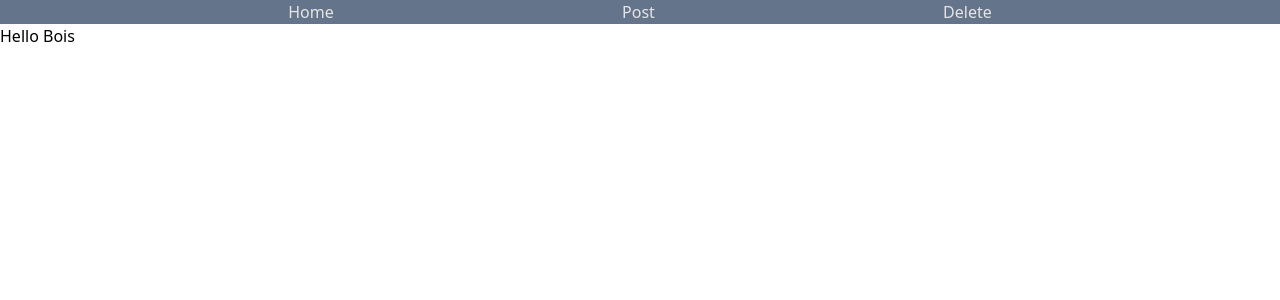
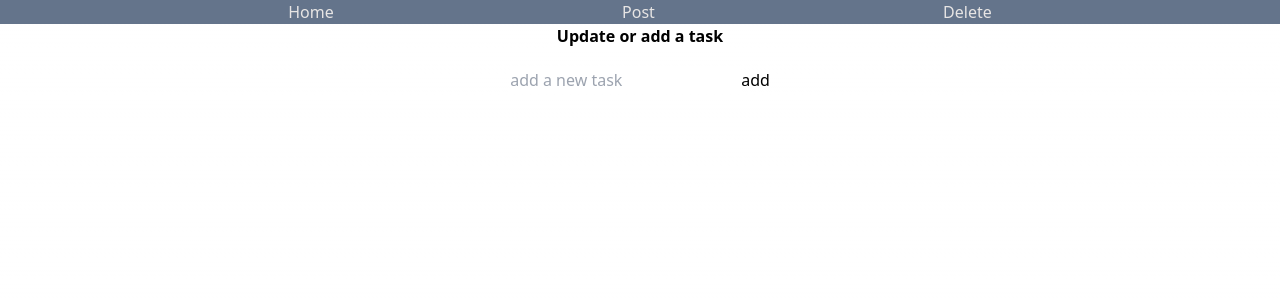
Before and after one commit to joonbot1999/sheet-reader, a Next.js app: page /post in a window 1280 px wide. Shown: the top 300 px of the page. Built offline with nearby package versions, Linux system fonts and the light colour scheme.

Commit message:
implemented post function

```diff
--- a/app/api/document/route.js
+++ b/app/api/all/route.js
@@ -1,7 +1,7 @@
 import { NextResponse } from "next/server";
 import { doc } from '../sheetapi'; // Adjust the import path
 
-export async function GET({ req, res }) {
+export async function GET() {
     try {
         await doc.loadInfo();
         const sheet = doc.sheetsByIndex[0];
--- /dev/null
+++ b/app/api/data/route.js
@@ -0,0 +1,24 @@
+import { NextResponse } from "next/server";
+import { doc } from '../sheetapi'; // Adjust the import path
+
+export async function POST(request) {
+    try {
+        const data = await request.json()
+        const toSend = data.inputValue
+        await doc.loadInfo();
+        const sheet = doc.sheetsByIndex[0];
+        await sheet.addRow({todo: toSend});
+        return NextResponse.json(
+            {
+                status: 200,
+                message: "Successfully sent"
+            })
+    } catch (error) {
+        return NextResponse.json(
+            {
+                status: 500,
+                description: "Something went wrong"
+            })
+    }
+
+}
--- a/app/page.js
+++ b/app/page.js
@@ -13,7 +13,7 @@ export default function Home() {
         if (storedData) {
           setData(JSON.parse(storedData));
           setIsLoading(false);
-          const response = await fetch('/api/document', {
+          const response = await fetch('/api/all', {
             method: 'GET',
             headers: {
               'Content-Type': 'application/json'
@@ -27,7 +27,7 @@ export default function Home() {
           }
         } else {
           // If data is not in local storage, fetch it from the server
-          const response = await fetch('/api/document', {
+          const response = await fetch('/api/all', {
             method: 'GET',
             headers: {
               'Content-Type': 'application/json'
--- a/app/post/page.js
+++ b/app/post/page.js
@@ -1,9 +1,63 @@
 'use client'
+import { headers } from '@/next.config';
+import { useEffect, useState, useRef } from 'react';
 
-export default function Page() {
+export default function Home() {
+    const [data, setData] = useState([]);
+    const [isLoading, setIsLoading] = useState(true);
+    const inputRef = useRef(null);
+
+    useEffect(() => {
+        const storedData = localStorage.getItem('documentData');
+        console.log(storedData)
+        if (storedData) {
+            setData(JSON.parse(storedData));
+        }
+    }, [])
+
+    async function handlePost() {
+        try {
+            const inputValue = inputRef.current.value
+            if (data.includes(inputValue)) {
+                alert("task already exists")
+            } else {
+                const response = await fetch('/api/data', {
+                    method: 'POST',
+                    headers: {
+                        'Content-Type': 'applicatio/json'
+                    },
+                    body: JSON.stringify({inputValue})
+                })
+                if (response.status === 200) {
+                    setData([...data, inputValue])
+                } else {
+                    alert("Something went wrong")
+                }
+            }
+            inputRef.current.value = ""
+        } catch (error) {
+
+        }
+    }
+
     return (
-    <div>
-        <h1>Hello Bois</h1>
-    </div>
-    )
+        <main className='flex justify-center'>
+        <section>
+            <div className="font-bold text-center">
+            Update or add a task
+            </div>
+            <div>
+                {data && data.map((element, index) => (
+                <div key={index}>
+                    Task {index + 1}: {element}
+                </div>
+                ))}
+            </div>
+            <div className="mt-5">
+                <input ref={inputRef} placeholder='add a new task'></input>
+                <button onClick={() => handlePost()}>add</button>
+            </div>
+        </section>
+        </main>
+    );
 }
```
